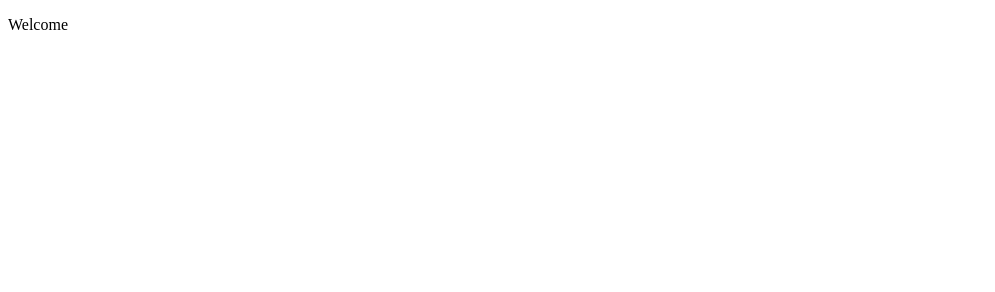
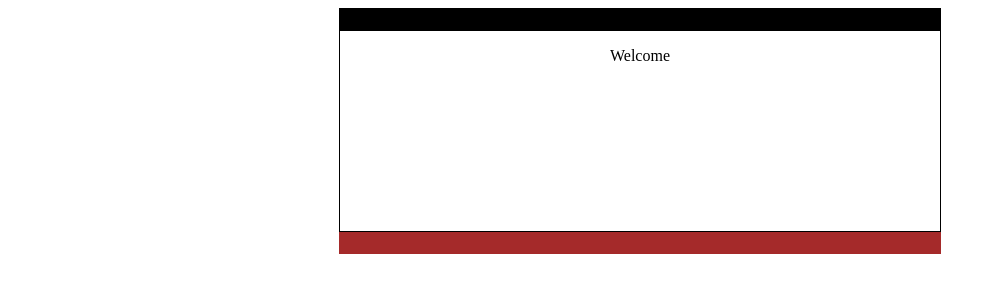
Before and after one commit to sattarok/git-test, a plain HTML site: page index.html in a window 1280 px wide. Shown: the whole page, without its empty margins (0-995 px from the left). Drawn offline with Linux system fonts and the light colour scheme.

Commit message:
Red index.html and css main

```diff
--- a/css/main.css
+++ b/css/main.css
@@ -1,5 +1,5 @@
 .main {
-    width: 960px;
+    width: 100%;
 }
 
 .bl-top {
@@ -8,4 +8,24 @@
     height: 20px;
     background-color: #000;
     margin: 0 auto;
+    border: solid 1px #000;
 }
+
+.bl-center {
+    width: 600px;
+    height: 200px;
+    margin: 0 auto;
+    border: solid 1px #000;
+}
+
+.bl-center p {
+    text-align: center;
+}
+
+.bl-bottom {
+    width: 600px;
+    height: 20px;
+    background-color: brown;
+    border: solid 1px brown;
+    margin: 0 auto;
+}
--- a/index.html
+++ b/index.html
@@ -3,6 +3,7 @@
 <head>
     <meta charset="UTF-8">
     <meta name="viewport" content="width=device-width, initial-scale=1.0">
+    <link rel="stylesheet" href="css/main.css">
     <title>Document</title>
 </head>
 <body>
```
